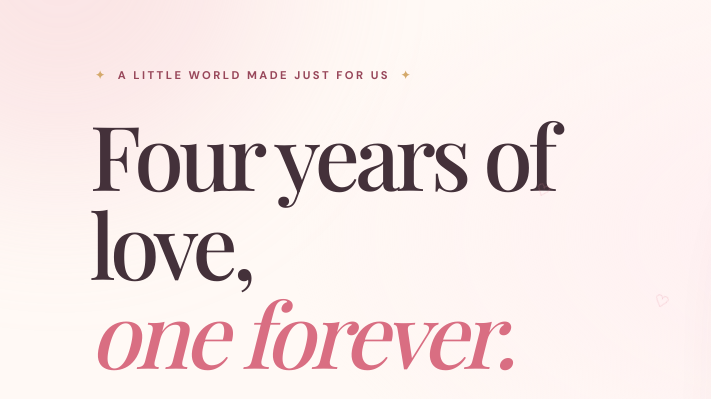
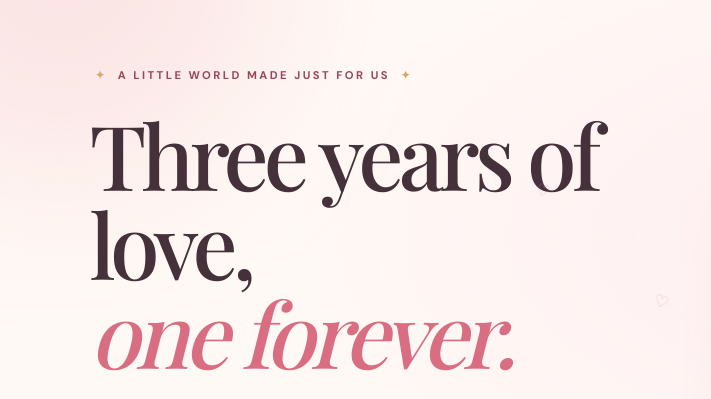
Before and after one commit to WebsbyChopz/Love-Anniversary, a plain HTML site: page index.html in a window 1280 px wide. Shown: the part 86-485 px from the top of the page, 0-711 px from the left. Drawn offline with nearby package versions, Linux system fonts and the light colour scheme; a web font is replaced by a local one.

Commit message:
Update years of love from four to three

```diff
--- a/index.html
+++ b/index.html
@@ -22,7 +22,7 @@
     <section class="hero section" id="home">
       <div class="hero-copy reveal">
         <span class="eyebrow"><span class="sparkle">✦</span> A little world made just for us <span class="sparkle">✦</span></span>
-        <h1>Four years of love,<br><em>one forever.</em></h1>
+        <h1>Three years of love,<br><em>one forever.</em></h1>
         <p class="hero-sub">For Arun — the boy who became my favourite place, even from miles away.</p>
         <div class="hero-actions">
           <a class="button button-primary" href="#our-story">Open our story <span>♡</span></a>
```
